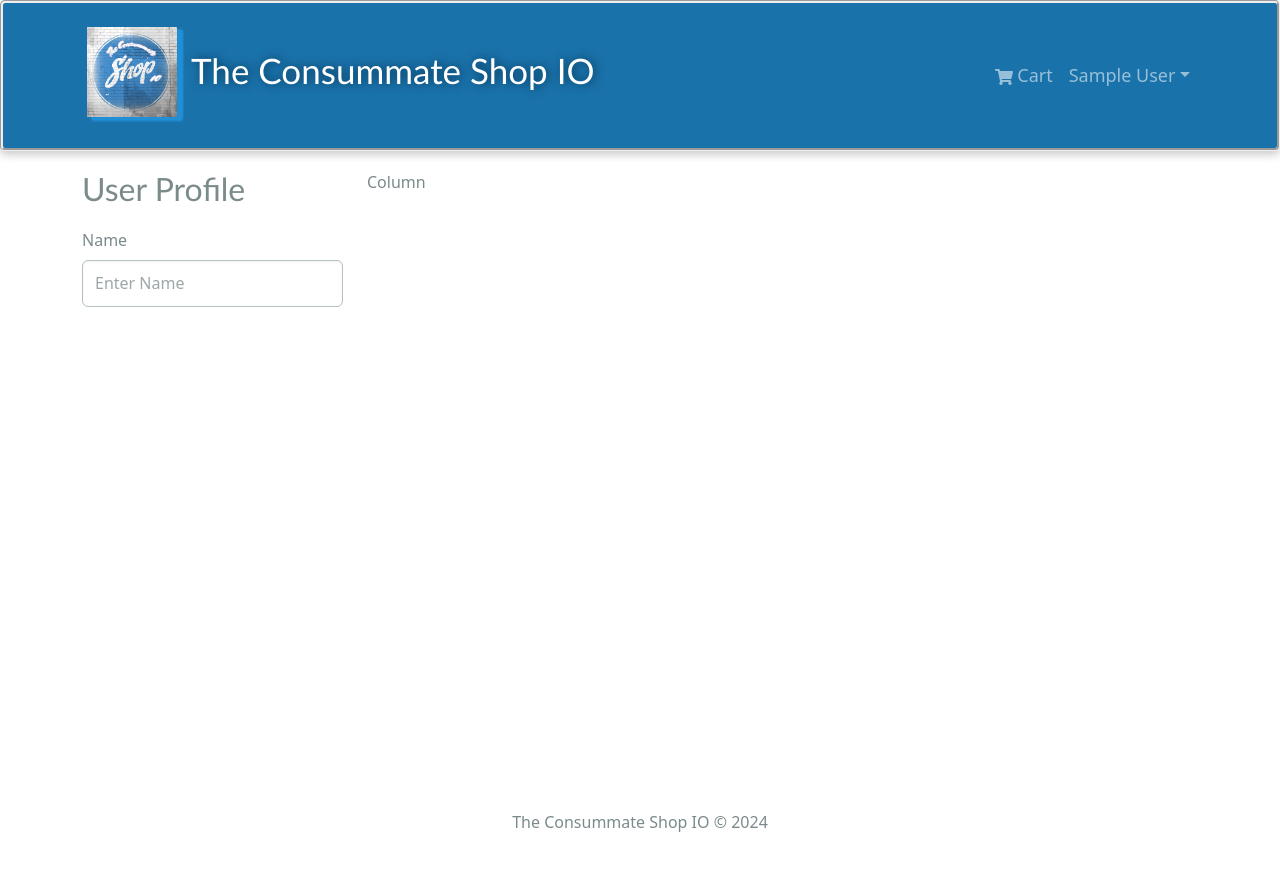
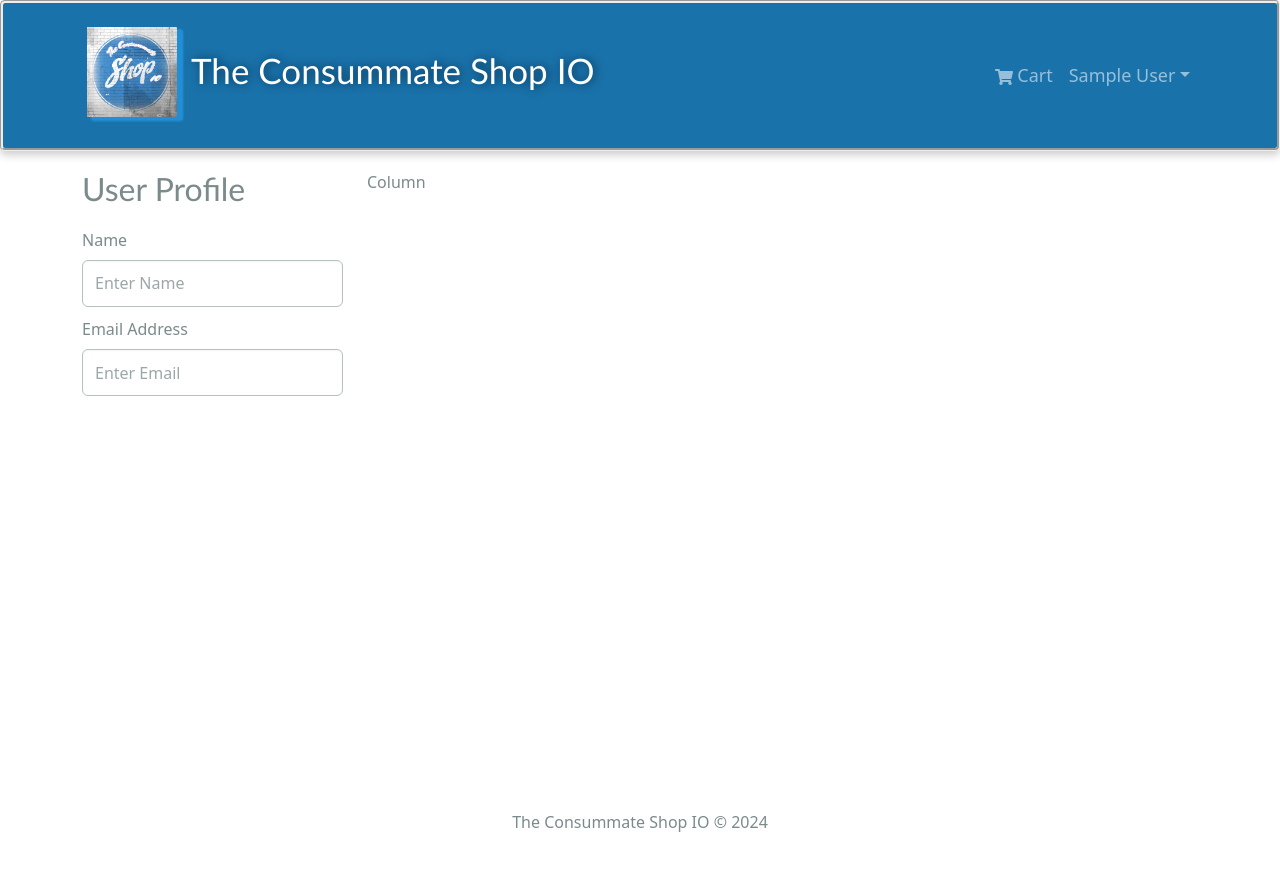
Before and after one commit to VigilBushido/Consummate_Shop_IO, a React (Create React App) app in the folder frontend/: page /profile in a window 1280 px wide. Built offline with nearby package versions, Linux system fonts and the light colour scheme; sample sign-in values are in the browser's storage.

Commit message:
+ Form Control pt2

```diff
--- a/frontend/src/screens/ProfileScreen.jsx
+++ b/frontend/src/screens/ProfileScreen.jsx
@@ -45,6 +45,16 @@ const ProfileScreen = () => {
                             onChange={(e) => setName(e.target.value)}
                         ></Form.Control>
                     </Form.Group>
+
+                    <Form.Group controlId='email' className='my-2'>
+                        <Form.Label>Email Address</Form.Label>
+                        <Form.Control
+                            type='email'
+                            placeholder='Enter Email'
+                            value={email}
+                            onChange={(e) => setEmail(e.target.value)}
+                        ></Form.Control>
+                    </Form.Group>
                 </Form>
             </Col>
             <Col md={9}>
```
